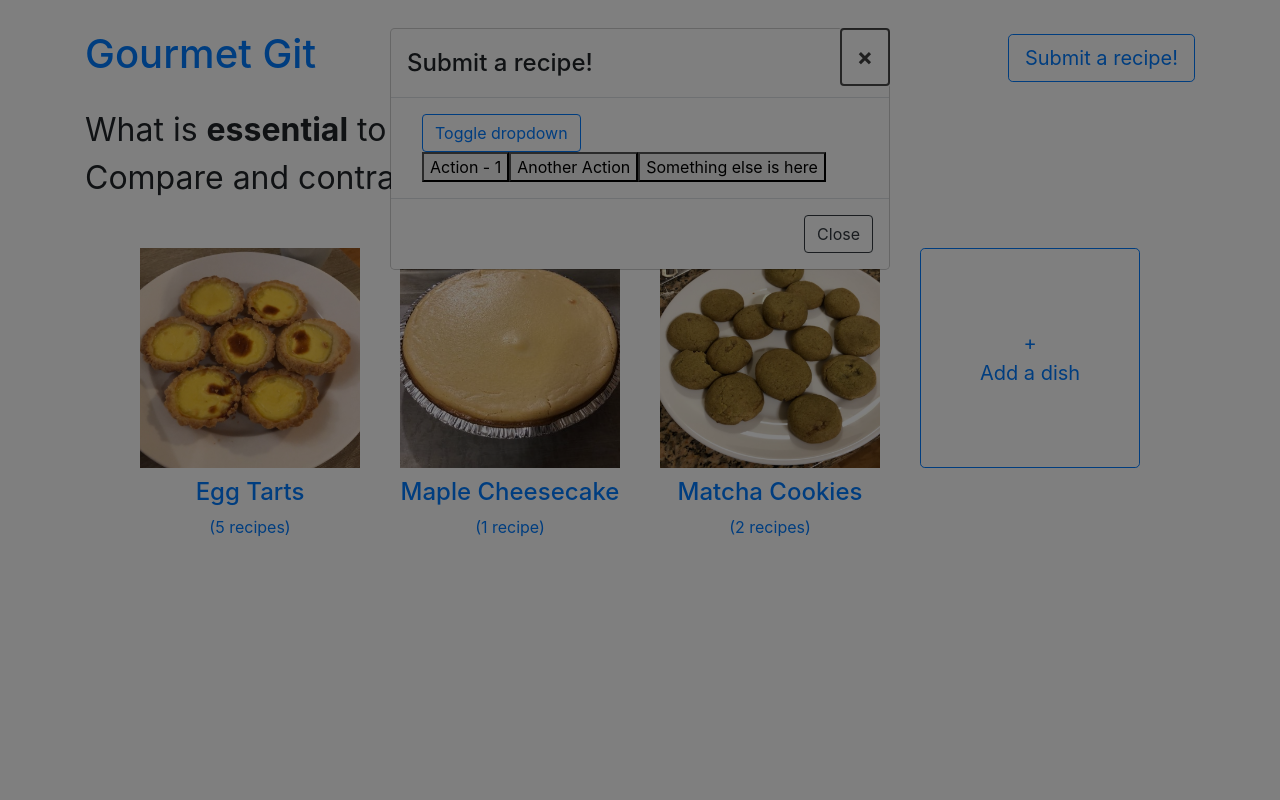
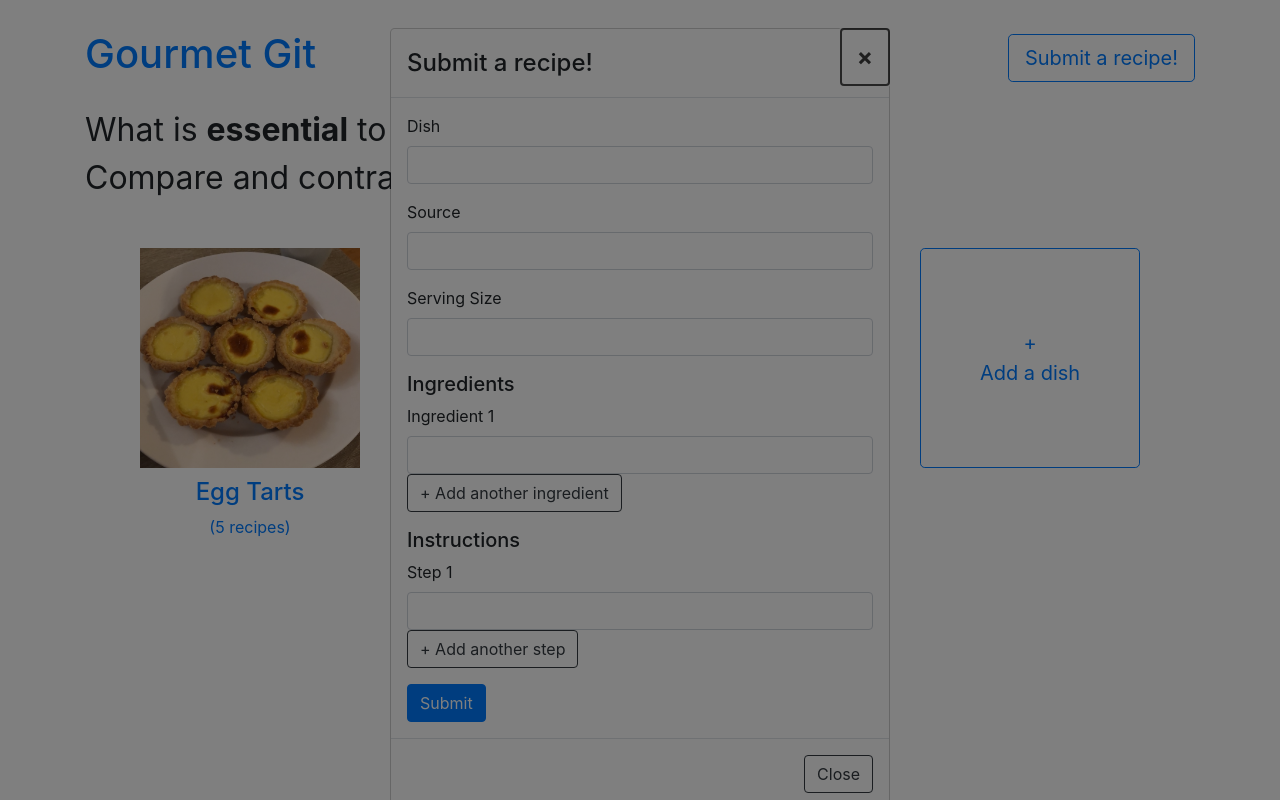
Before and after one commit to gourmet-git/frontend, an Angular app: page / in a window 1280 px wide. Both pictures are taken after a click on the button "Submit a recipe!". Built offline with nearby package versions, Linux system fonts and the light colour scheme.

Commit message:
Add recipe submission form

```diff
--- a/src/app/app.module.ts
+++ b/src/app/app.module.ts
@@ -8,7 +8,10 @@ import { AppComponent } from "./app.component";
 import { NgbModule } from "@ng-bootstrap/ng-bootstrap";
 import { HeaderComponent } from "./header/header.component";
 import { DishesComponent } from "./dishes/dishes.component";
-import { SubmissionFormComponent } from "./submission-form/submission-form.component";
+import {
+  SubmissionFormContent,
+  SubmissionFormComponent,
+} from "./submission-form/submission-form.component";
 import { DishComponent } from "./dish/dish.component";
 import {
   DishFormContent,
@@ -20,6 +23,7 @@ import {
     AppComponent,
     HeaderComponent,
     DishesComponent,
+    SubmissionFormContent,
     SubmissionFormComponent,
     DishComponent,
     DishFormComponent,
--- a/src/app/submission-form/submission-form-content.html
+++ b/src/app/submission-form/submission-form-content.html
@@ -10,18 +10,78 @@
   </button>
 </div>
 <div class="modal-body">
-  <div class="col">
-    <div ngbDropdown class="d-inline-block">
-      <button class="btn btn-outline-primary" ngbDropdownToggle>
-        Toggle dropdown
+  <form [formGroup]="recipe">
+    <div class="form-group">
+      <label for="dish"> Dish </label>
+      <input
+        id="dish"
+        class="form-control"
+        type="text"
+        formControlName="dish"
+      />
+    </div>
+
+    <div class="form-group">
+      <label for="source"> Source </label>
+      <input
+        id="source"
+        class="form-control"
+        type="text"
+        formControlName="source"
+      />
+    </div>
+
+    <div class="form-group">
+      <label for="serving-size"> Serving Size </label>
+      <input
+        id="serving-size"
+        class="form-control"
+        type="text"
+        formControlName="serving_size"
+      />
+    </div>
+
+    <div class="form-group" formArrayName="ingredients">
+      <h5>Ingredients</h5>
+      <div *ngFor="let ingredients of ingredients.controls; let i=index">
+        <label for="ingredient-{{ i }}">Ingredient {{ i+1 }}</label>
+        <input
+          id="ingredient-{{ i }}"
+          class="form-control"
+          type="text"
+          [formControlName]="i"
+        />
+      </div>
+      <button (click)="addIngredients()" class="btn btn-outline-dark">
+        + Add another ingredient
       </button>
-      <div ngbDropdownMenu aria-labelledby="dropdownBasic1">
-        <button ngbDropdownItem>Action - 1</button>
-        <button ngbDropdownItem>Another Action</button>
-        <button ngbDropdownItem>Something else is here</button>
+    </div>
+
+    <div class="form-group" formArrayName="instructions">
+      <h5>Instructions</h5>
+      <div *ngFor="let instructions of instructions.controls; let i=index">
+        <label for="instruction-{{ i }}">Step {{ i+1 }}</label>
+        <input
+          id="instruction-{{ i }}"
+          class="form-control"
+          type="text"
+          [formControlName]="i"
+        />
       </div>
+      <button (click)="addInstructions()" class="btn btn-outline-dark">
+        + Add another step
+      </button>
     </div>
-  </div>
+
+    <button
+      (click)="onSubmit()"
+      class="button"
+      type="submit"
+      class="btn btn-primary"
+    >
+      Submit
+    </button>
+  </form>
 </div>
 <div class="modal-footer">
   <button
--- a/src/app/submission-form/submission-form.component.ts
+++ b/src/app/submission-form/submission-form.component.ts
@@ -1,4 +1,5 @@
 import { Component } from "@angular/core";
+import { FormArray, FormBuilder } from "@angular/forms";
 import { NgbActiveModal, NgbModal } from "@ng-bootstrap/ng-bootstrap";
 
 @Component({
@@ -6,7 +7,37 @@ import { NgbActiveModal, NgbModal } from "@ng-bootstrap/ng-bootstrap";
   templateUrl: "./submission-form-content.html",
 })
 export class SubmissionFormContent {
-  constructor(public activeModal: NgbActiveModal) {}
+  recipe = this.formBuilder.group({
+    dish: "",
+    source: "",
+    serving_size: "",
+    ingredients: this.formBuilder.array([this.formBuilder.control("")]),
+    instructions: this.formBuilder.array([this.formBuilder.control("")]),
+  });
+
+  constructor(
+    public activeModal: NgbActiveModal,
+    private formBuilder: FormBuilder
+  ) {}
+
+  get ingredients() {
+    return this.recipe.get("ingredients") as FormArray;
+  }
+  addIngredients() {
+    this.ingredients.push(this.formBuilder.control(""));
+  }
+
+  get instructions() {
+    return this.recipe.get("instructions") as FormArray;
+  }
+  addInstructions() {
+    this.instructions.push(this.formBuilder.control(""));
+  }
+
+  onSubmit(): void {
+    console.warn("Your recipe has been submitted!", this.recipe.value);
+    this.recipe.reset();
+  }
 }
 
 @Component({
```
